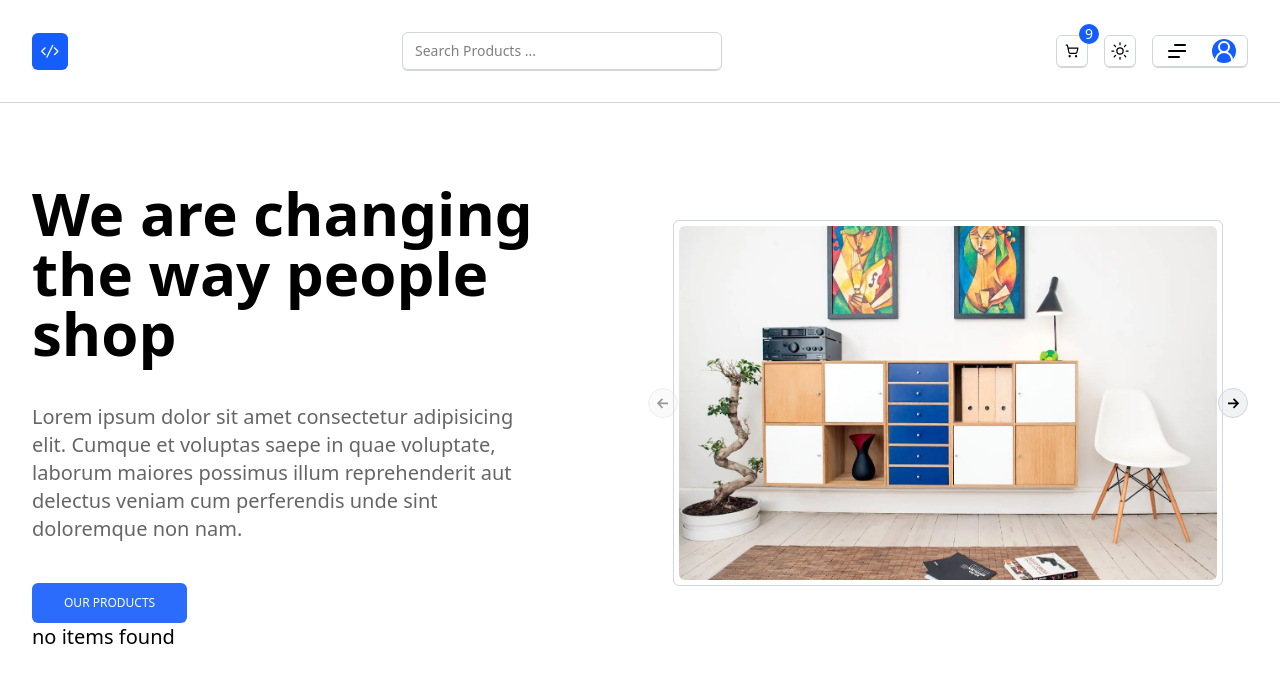
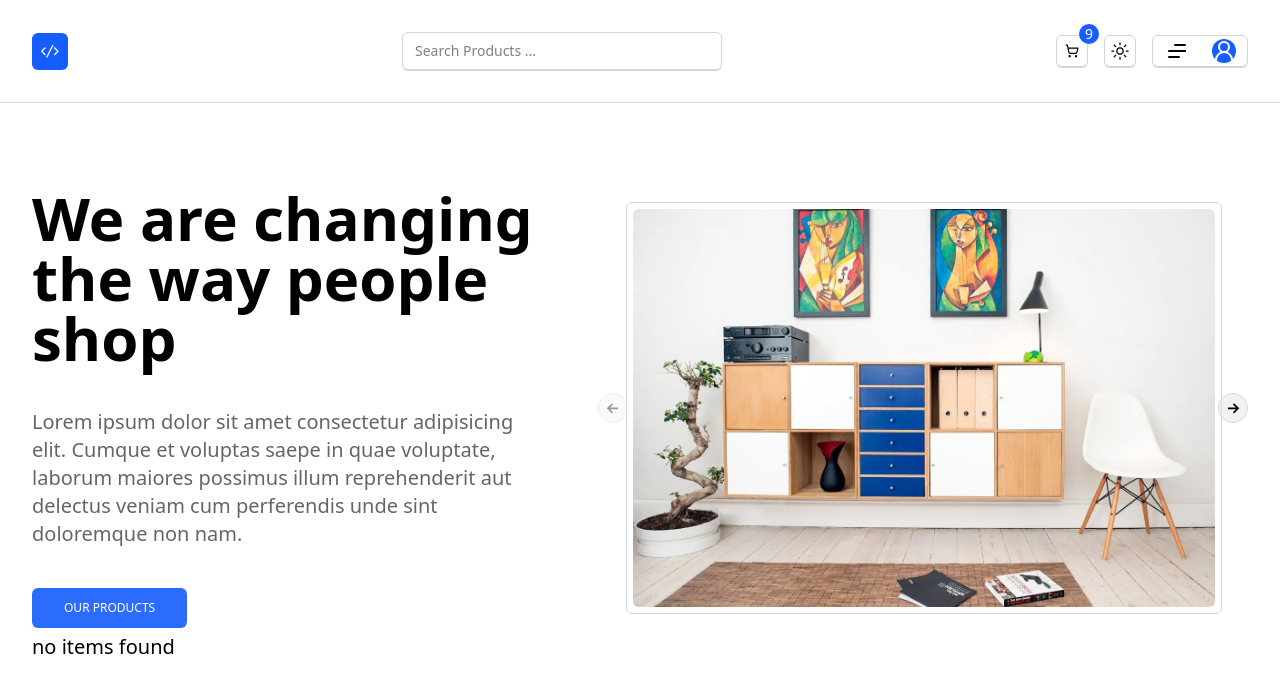
Before and after one commit to abbasbayat0/store, a Next.js app: page / in a window 1280 px wide. Shown: the top 692 px of the page. Built offline with nearby package versions, Linux system fonts and the light colour scheme; no server answers; the database is empty.

Commit message:
make some changes

```diff
--- a/src/components/shared/home/HeroCarousel.tsx
+++ b/src/components/shared/home/HeroCarousel.tsx
@@ -27,22 +27,21 @@ const HeroCarousel = () => {
   //   setActive(newActive);
   // };
   return (
-    <div className='relative hidden h-[400px] w-[600px] flex-col items-center justify-center overflow-hidden lg:flex'>
+    <div className='relative hidden h-[450px] w-[650px] flex-col items-center justify-center overflow-hidden lg:flex'>
       <div className='flex h-96 w-full items-center justify-center'>
         {list.map((item) => {
           const goLeft = item.index < active;
           const goRight = item.index > active;
           return (
-            <div key={item.index} className='flex items-center justify-center'>
             <div
-                className={`absolute flex h-11/12 min-w-11/12 items-center justify-center rounded-md border border-gray-300 ${goRight && 'left-[120%]'} ${goLeft && '-left-[120%]'} ${!goLeft && !goRight && 'left-[25px]'} transition-all duration-700 ease-out ${dark && 'border-gray-700'}`}
+              key={item.index}
+              className={`absolute flex h-11/12 w-11/12 items-center justify-center rounded-md border border-gray-300 ${goRight && 'left-[130%]'} ${goLeft && '-left-[130%]'} ${!goLeft && !goRight && 'left-7'} transition-all duration-700 ease-out ${dark && 'border-gray-700'}`}
             >
               <img
                 src={item.src.src}
                 alt='item.index'
                 className='h-[97%] w-[98%] rounded-md object-cover'
               />
-              </div>
             </div>
           );
         })}
```
Lines whose indentation alone changed are shown as unchanged.
